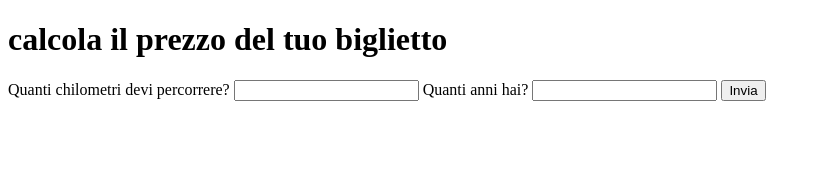
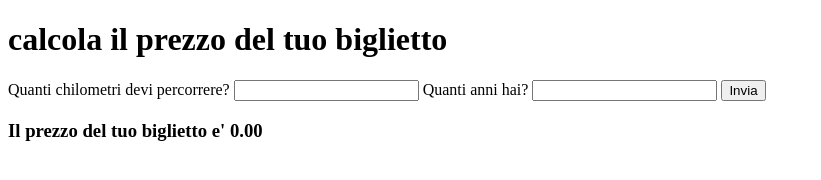
Before and after one commit to Paolacocc/js-biglietto-treno-form, a plain HTML site: page index.html in a window 1280 px wide. Both pictures are taken after a click on the button "Invia". Shown: the whole page, without its empty margins (0-821 px from the left). Drawn offline with Linux system fonts and the light colour scheme.

Commit message:
milestone 1

```diff
--- a/index.html
+++ b/index.html
@@ -20,7 +20,7 @@
 
         <button id="submit">Invia</button>
     </div>
-    <h3 class="final-price"></h3>
+    <h3 id="ticketAmount"></h3>
 
 
     <script src="js/script.js"></script>
--- a/js/script.js
+++ b/js/script.js
@@ -1,8 +1,8 @@
 //prendo il bottone
 const button = document.getElementById("submit");
 button.addEventListener("click", function() {
-    const submit = document.getElementById("submit");
-
+    const submit = document.getElementById("TicketAmount");
+    ticketAmount.className = "";
 
     //prendo gli input dall'utente
     //km
@@ -31,5 +31,12 @@ button.addEventListener("click", function() {
     }
     console.log(finalPrice);
 
+    // pulizia input
+    userKmInput.value = "";
+    userAgeInput.value = "";
+
+    //output
+    document.getElementById("ticketAmount").innerHTML = `Il prezzo del tuo biglietto e' ${finalPrice}`
+
 
 })
```
